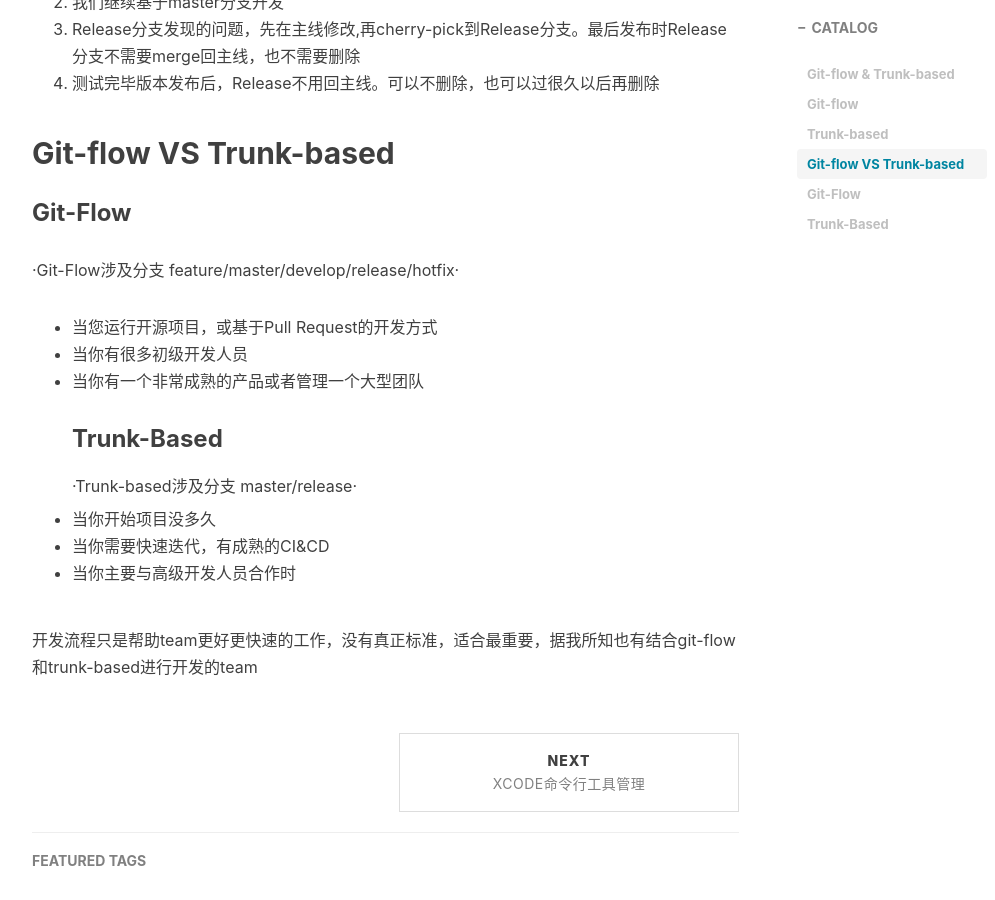
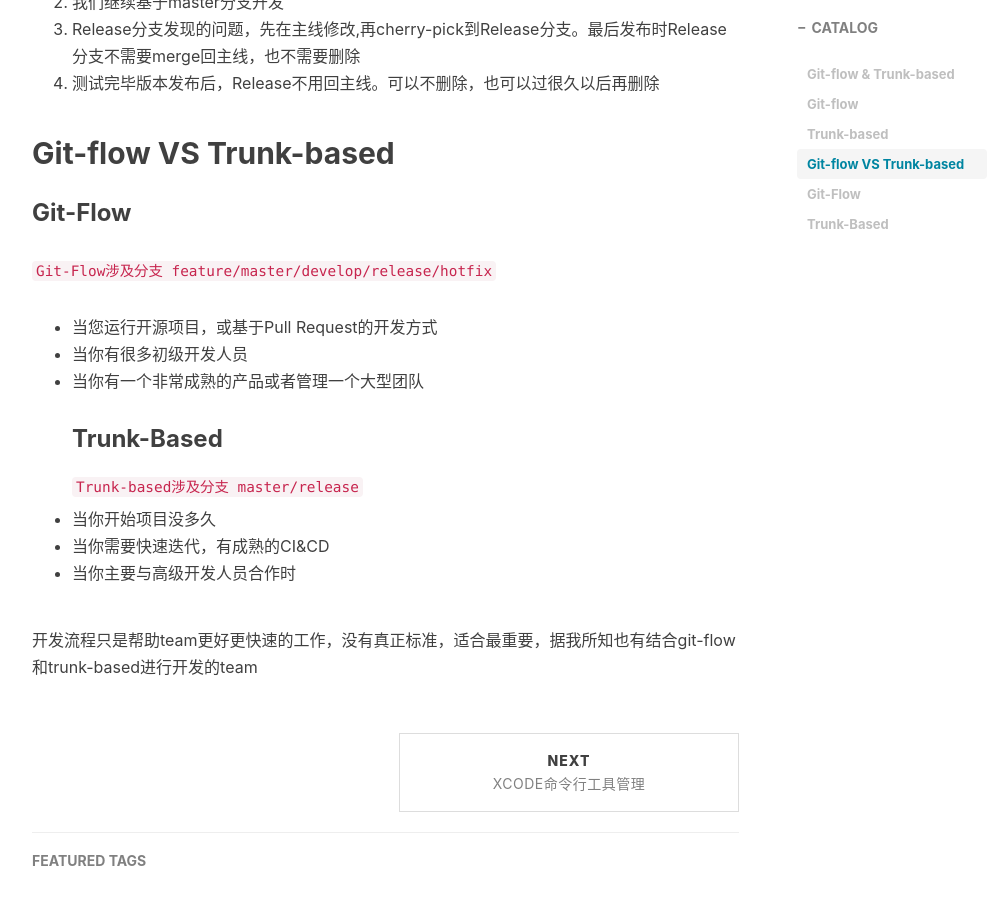
Before and after one commit to dongjx/dongjx.github.io, a Jekyll site: the page built from _posts/2017-01-05-git-flow-VS-trunk-based.md, in a window 1280 px wide and 900 px high, scrolled down 945 px. Shown: the whole window, without its empty margins (233-1228 px from the left). Built offline with Jekyll 4.4.1, drawn with Linux system fonts in a browser that asks for light colours; nearby versions of some CDN libraries; comment, search, counter and statistics services are not loaded.

```diff
--- a/_posts/2017-01-05-git-flow-VS-trunk-based.md
+++ b/_posts/2017-01-05-git-flow-VS-trunk-based.md
@@ -31,12 +31,12 @@ tags:
 
 ## Git-flow VS Trunk-based
 ### Git-Flow
-·Git-Flow涉及分支 feature/master/develop/release/hotfix·
+`Git-Flow涉及分支 feature/master/develop/release/hotfix`
 - 当您运行开源项目，或基于Pull Request的开发方式
 - 当你有很多初级开发人员
 - 当你有一个非常成熟的产品或者管理一个大型团队
 ### Trunk-Based
-·Trunk-based涉及分支 master/release·
+`Trunk-based涉及分支 master/release`
 - 当你开始项目没多久
 - 当你需要快速迭代，有成熟的CI&CD
 - 当你主要与高级开发人员合作时
```
